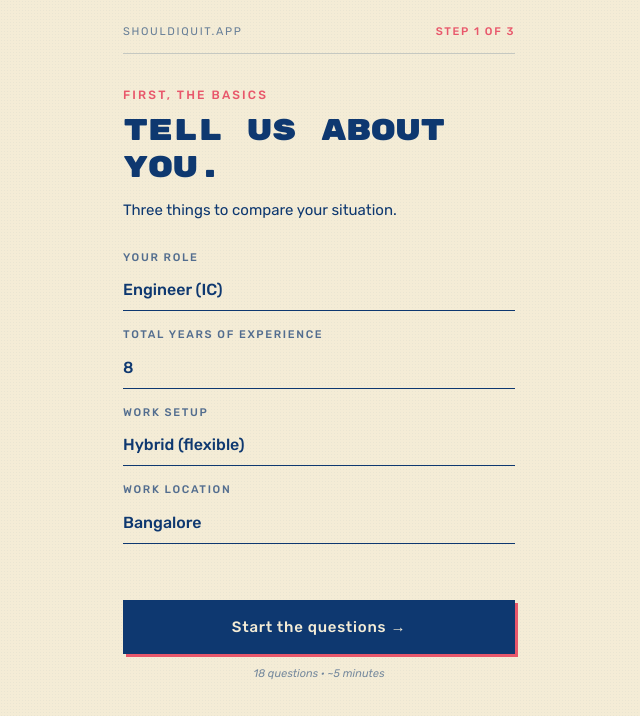
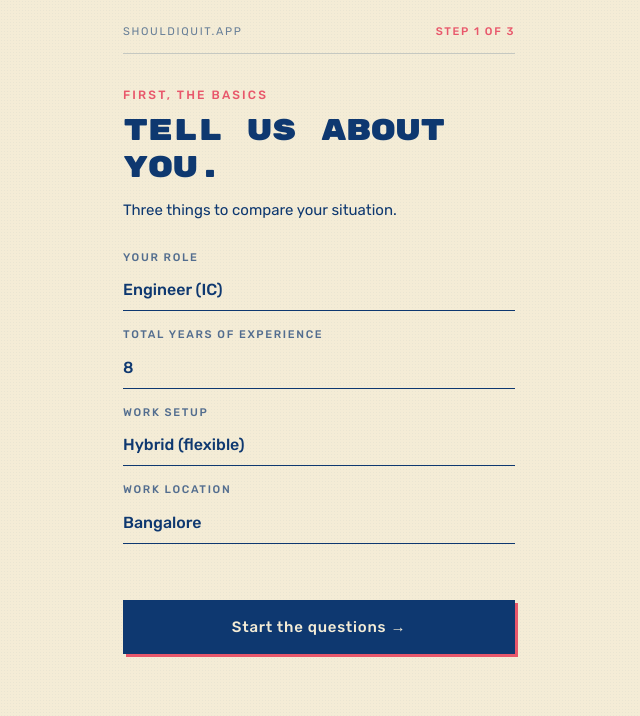
Before and after one commit to rathina-prabu/shouldiquit, a Next.js app: page /start in a window 1280 px wide. Shown: the top 716 px of the page, without its empty margins (321-961 px from the left). Built offline with nearby package versions, Linux system fonts and the light colour scheme.

Commit message:
ui: drop '18 questions · ~5 minutes' meta line below Start button on /start

```diff
--- a/app/start/page.tsx
+++ b/app/start/page.tsx
@@ -127,9 +127,6 @@ export default function StartPage() {
       >
         Start the questions →
       </button>
-      <div className="text-[11px] text-center mt-3 text-ink/55 italic">
-        18 questions · ~5 minutes
-      </div>
     </RisoLayout>
   )
 }
```
